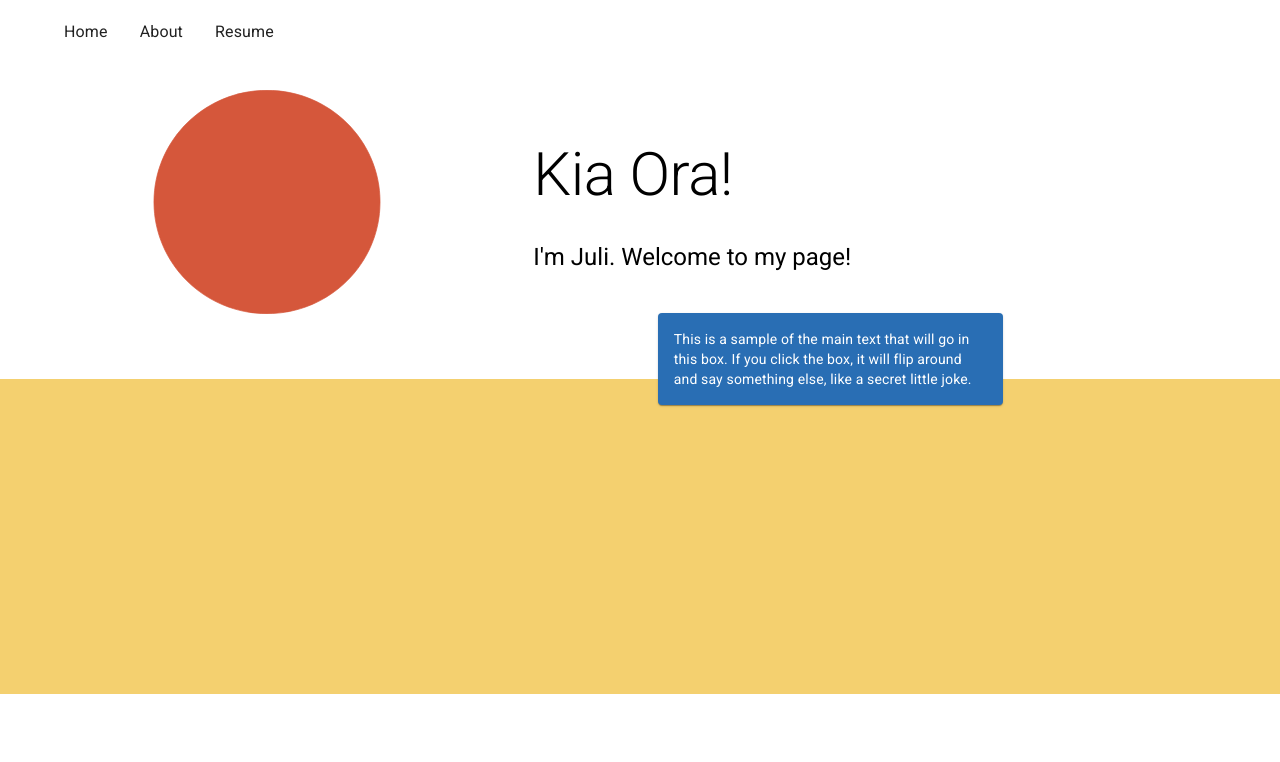
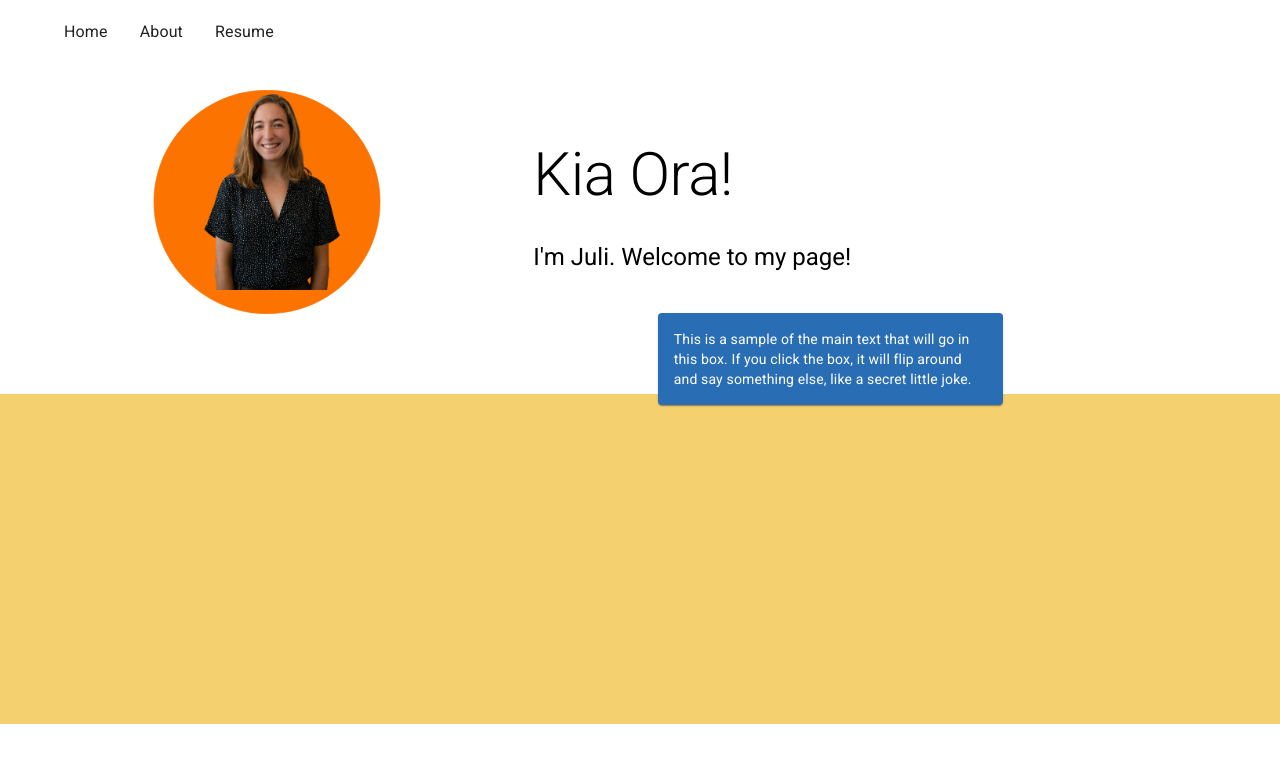
Before and after one commit to jkloza/jkloza.github.io, a React (Create React App) app: page / in a window 1280 px wide. Shown: the top 762 px of the page. Built offline with nearby package versions, Linux system fonts and the light colour scheme.

Commit message:
add hover and color constants

```diff
--- a/src/App.css
+++ b/src/App.css
@@ -1,10 +1,9 @@
 .App {
   text-align: center;
-  height: 100%;
   background: linear-gradient(180deg, white 59%, #F4D06F 42%);
 }
 
-.App-logo {
+/* .App-logo {
   height: 40vmin;
   pointer-events: none;
 }
@@ -13,9 +12,9 @@
   .App-logo {
     animation: App-logo-spin infinite 20s linear;
   }
-}
+} */
 
-.App-header {
+/* .App-header {
   background-color: #282c34;
   min-height: 100vh;
   display: flex;
@@ -24,11 +23,11 @@
   justify-content: center;
   font-size: calc(10px + 2vmin);
   color: white;
-}
+} */
 
-.App-link {
+/* .App-link {
   color: #61dafb;
-}
+} */
 
 @keyframes App-logo-spin {
   from {
--- a/src/App.js
+++ b/src/App.js
@@ -1,11 +1,14 @@
+import React, { useState, useRef, useEffect } from 'react'
 import { BrowserRouter as Router } from "react-router-dom";
 import './App.css';
 import ResponsiveAppBar from "./organisms/app-bar";
 import { PageRoutes } from "./navigation/routes";
 import { ThemeProvider } from '@mui/material'
 import { theme } from './mui/theme'
+import { Grid } from '@mui/material'
 
 function App() {
+
   return (
     <ThemeProvider theme={theme}>
     <Router>
@@ -13,7 +16,11 @@ function App() {
       <nav>
       <ResponsiveAppBar />
       </nav>
-      <PageRoutes />
+
+      <Grid container justifyContent="center" style={{ height: 660, background: 'linear-gradient(180deg, white 50%, #F4D06F 50%)' }}>
+        <PageRoutes />
+      </Grid>
+
     </div>
   </Router>
   </ThemeProvider>
--- a/src/assets/orange-circle.js
+++ b/src/assets/orange-circle.js
@@ -1,9 +1,10 @@
 import React from 'react'
+import {ORANGE} from '../utils/constants'
 
 export default function OrangeCircle() {
   return (
       <svg width="228" height="224" viewBox="0 0 328 324" fill="none" xmlns="http://www.w3.org/2000/svg">
-        <path d="M327.5 162C327.5 251.188 254.304 323.5 164 323.5C73.6956 323.5 0.5 251.188 0.5 162C0.5 72.8118 73.6956 0.5 164 0.5C254.304 0.5 327.5 72.8118 327.5 162Z" fill="#D5573B" stroke="#D5573B"/>
+        <path d="M327.5 162C327.5 251.188 254.304 323.5 164 323.5C73.6956 323.5 0.5 251.188 0.5 162C0.5 72.8118 73.6956 0.5 164 0.5C254.304 0.5 327.5 72.8118 327.5 162Z" fill={ORANGE} stroke={ORANGE}/>
       </svg>
   )
 }
--- /dev/null
+++ b/src/pages/home.css
@@ -0,0 +1,7 @@
+img {
+  transition: transform .7s ease-in-out;
+}
+
+img:hover {
+  transform: rotate(360deg);
+}
--- a/src/pages/home.js
+++ b/src/pages/home.js
@@ -3,6 +3,8 @@ import HelloComponent from '../molecules/Hellos'
 import { Typography, Grid } from '@mui/material'
 import OrangeCircle from '../assets/orange-circle'
 import ClickableCard from '../molecules/ClickableCard'
+import juli from '../assets/juli-transparent.png'
+import './home.css'
 
 // Styles
 const headingStyles = {
@@ -21,10 +23,10 @@ const headingStyles = {
 export default function Home() {
   const cardContent = 'This is a sample of the main text that will go in this box. If you click the box, it will flip around and say something else, like a secret little joke.'
   return (
-		<Grid container justifyContent="center" style={{ height: 630, background: 'linear-gradient(180deg, white 50%, #F4D06F 50%)' }}>
+    <>
     <Grid container justifyContent="center" item xs={5} style={{ marginTop: '2%' }}>
+      <img src={juli} alt="headshot of juli" height={200} width={200} style={{position: 'absolute'}} />
       <OrangeCircle>
-
       </OrangeCircle>
     </Grid>
     <Grid item xs={7}>
@@ -41,7 +43,6 @@ export default function Home() {
       </Grid>
     </Grid>
     </Grid>
-		</Grid>
-
+</>
   )
 }
--- a/src/utils/constants.js
+++ b/src/utils/constants.js
@@ -1,3 +1,6 @@
-export const ORANGE = '#D5573B'
-export const BLUE = '#296eb4'
-export const YELLOW = '#f4d06f'
+export const ORANGE = '#FC7300'
+export const BLUE = '#98D8AA'
+export const YELLOW = '#F3E99F'
+// export const ORANGE = '#D5573B'
+// export const BLUE = '#296eb4'
+// export const YELLOW = '#f4d06f'
```
